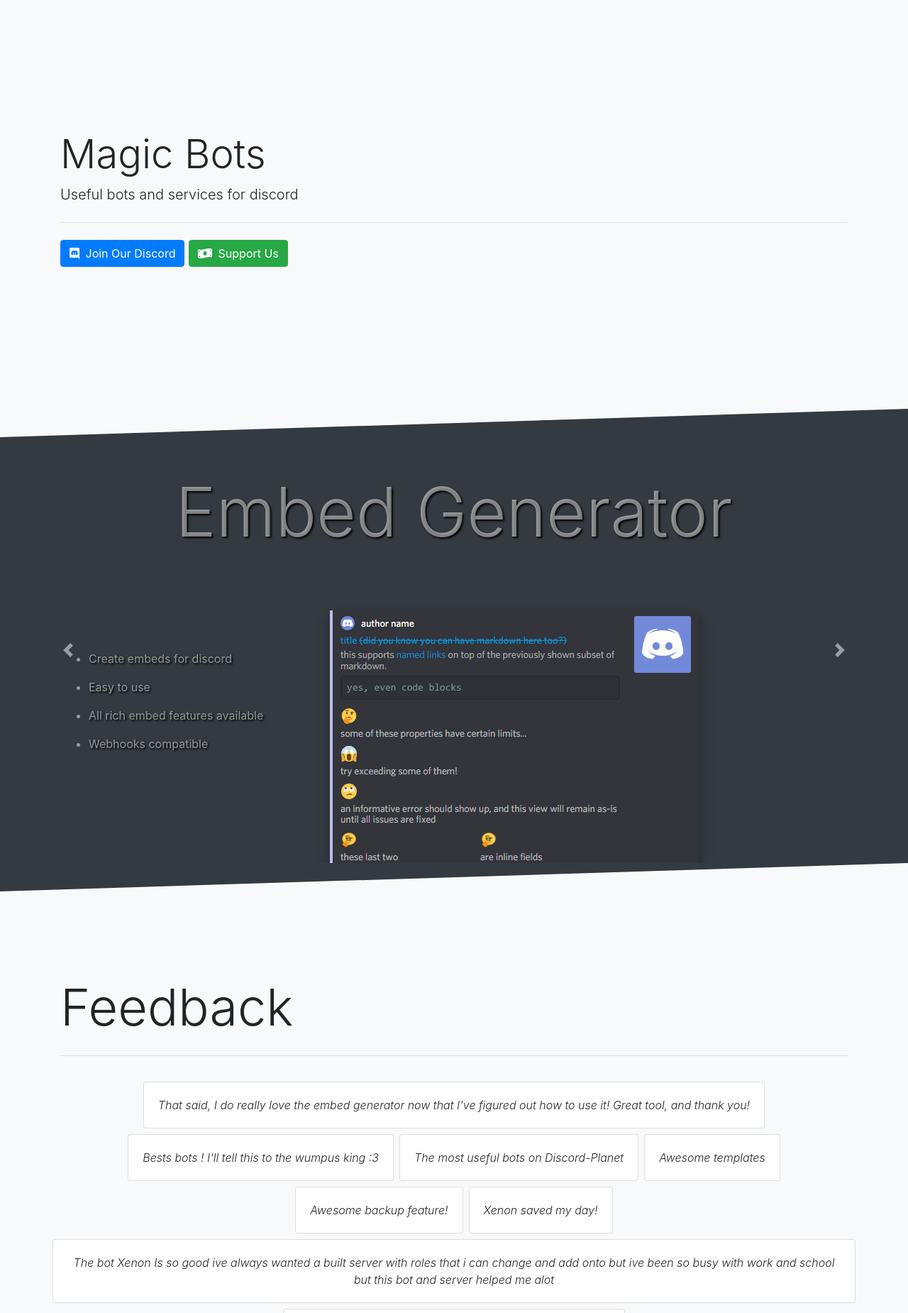
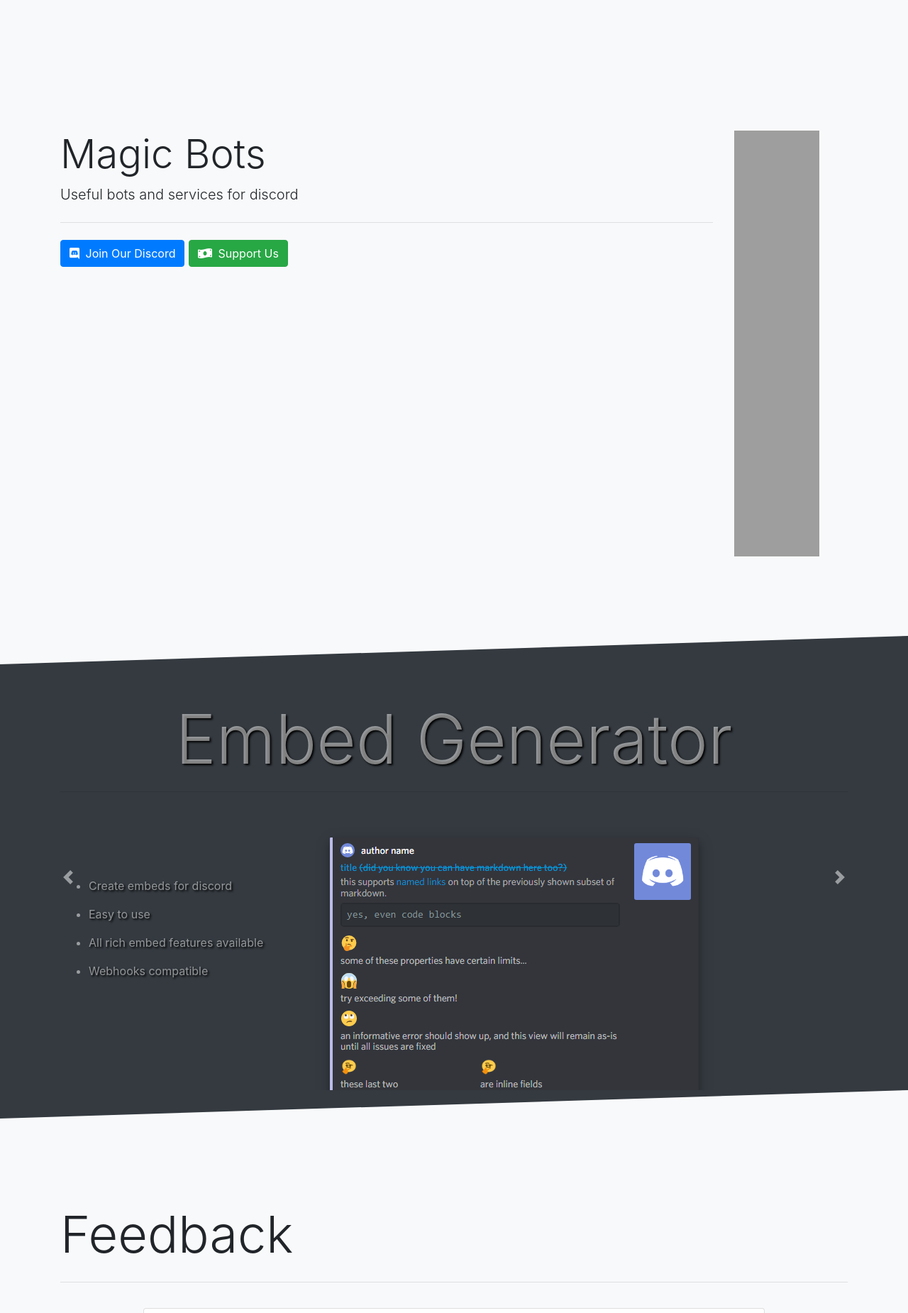
Before and after one commit to Xenon-Bot/discord.club, a Django app: page / in a window 1280 px wide. Shown: the part 56-1906 px from the top of the page at 71% size. Run offline with Django 3.2, Linux system fonts and the light colour scheme; data comes from the database, SQL or seed files in the repository; data that the repository does not hold is empty; some libraries are stand-ins or nearby versions; grey boxes are pictures that could not be loaded.

Commit message:
Contabo affiliate banners

```diff
--- a/discord_club/home/templates/home/index.html
+++ b/discord_club/home/templates/home/index.html
@@ -5,18 +5,29 @@
         <div class="jumbotron my-0 bg-light">
             <br><br><br><br><br>
             <div class="container">
+                <div class="row">
+                    <div class="col-10">
                         <h1 class="display-4">Magic Bots</h1>
                         <p class="lead">Useful bots and services for discord</p>
                         <hr class="my-4">
                         <p class="lead">
-                    <a class="btn btn-primary btn-md" href="/discord" role="button"><i class="fab fa-discord pr-1"></i>
+                            <a class="btn btn-primary btn-md" href="/discord" role="button"><i
+                                    class="fab fa-discord pr-1"></i>
                                 Join Our Discord</a>
                             <a class="btn btn-success btn-md" href="/donate" role="button"><i
                                     class="fas fa-money-bill-wave pr-1"></i> Support Us</a>
                         </p>
                     </div>
-            <br><br><br><br><br>
+                    <div class="col-2 d-none d-lg-block d-xl-block">
+                        <a href="http://www.tkqlhce.com/click-9128264-13484377" target="_top">
+                            <img src="http://www.tqlkg.com/image-9128264-13484377" width="120" height="600" alt=""
+                                 border="0"/>
+                        </a>
                     </div>
+                </div>
+            </div>
+        </div>
+        <br><br>
     </section>
 
     <section id="services" class="bg-dark text-white-50">
@@ -115,7 +126,8 @@
                                                 <hr class="my-1">
                                                 <span>
                                                     {% if sp.instagram %}
-                                                        <a href="{{ sp.instagram }}"><i class="fab fa-instagram"></i></a>
+                                                        <a href="{{ sp.instagram }}"><i
+                                                                class="fab fa-instagram"></i></a>
                                                     {% endif %}
                                                     {% if sp.discord %}
                                                         <a href="{{ sp.discord }}"><i class="fab fa-discord"></i></a>
@@ -145,7 +157,15 @@
                 Nobody here yet 😥
             {% endif %}
         </div>
-        <br><br><br><br><br><br><br>
+        <br><br><br>
+        <div class="row justify-content-center p-0 m-0 d-none d-lg-flex d-xl-flex">
+            <div class="col-auto">
+                <a href="http://www.anrdoezrs.net/click-9128264-13484395" target="_top">
+                    <img src="http://www.awltovhc.com/image-9128264-13484395" width="930" height="180" alt="" border="0"/>
+                </a>
+            </div>
+        </div>
+        <br><br><br><br>
     </section>
 
     <style>
```
Also changed, not shown: discord_club/embedg/templates/embedg/index.html (+8 -0 lines). Lines whose indentation alone changed are shown as unchanged.
